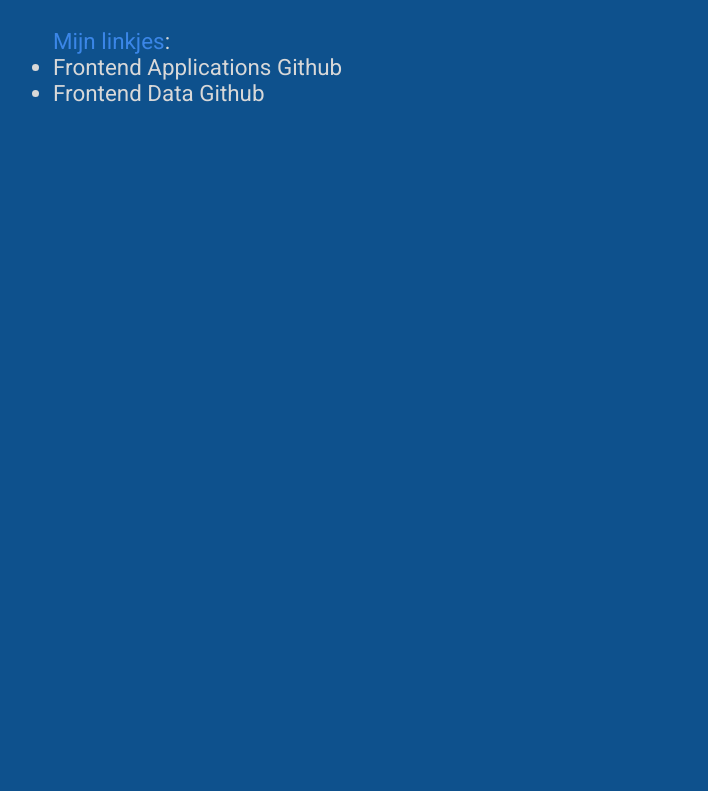
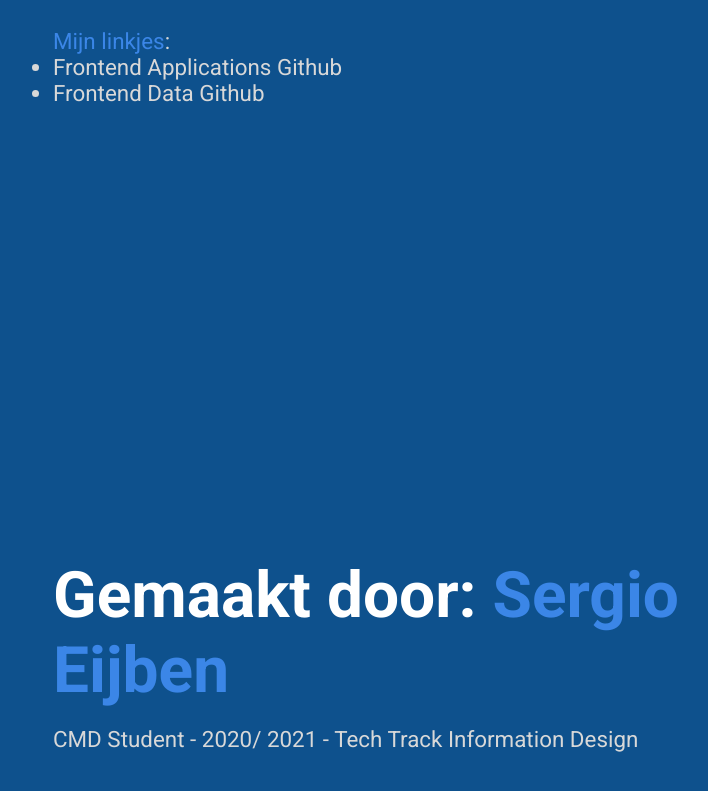
Before and after one commit to HappyPantss/human-centered-design-2021, a Vue app: page / in a window 1280 px wide. Shown: the part 3745-4536 px from the top of the page, without its empty margins (267-975 px from the left). Before the commit the page ends 4000 px from the top, so only its background shows below. Built offline with nearby package versions, Linux system fonts and the light colour scheme.

Commit message:
Resit updates, style changes

```diff
--- a/src/components/Main.vue
+++ b/src/components/Main.vue
@@ -87,6 +87,10 @@
         </li>
       </ul>
       </p>
+  </div>
+  <div class="stage">
+      <h2>Gemaakt door: <span>Sergio Eijben</span></h2><br>
+      <p>CMD Student - 2020/ 2021 - Tech Track Information Design</p>
   </div>
 </template>
 
```
